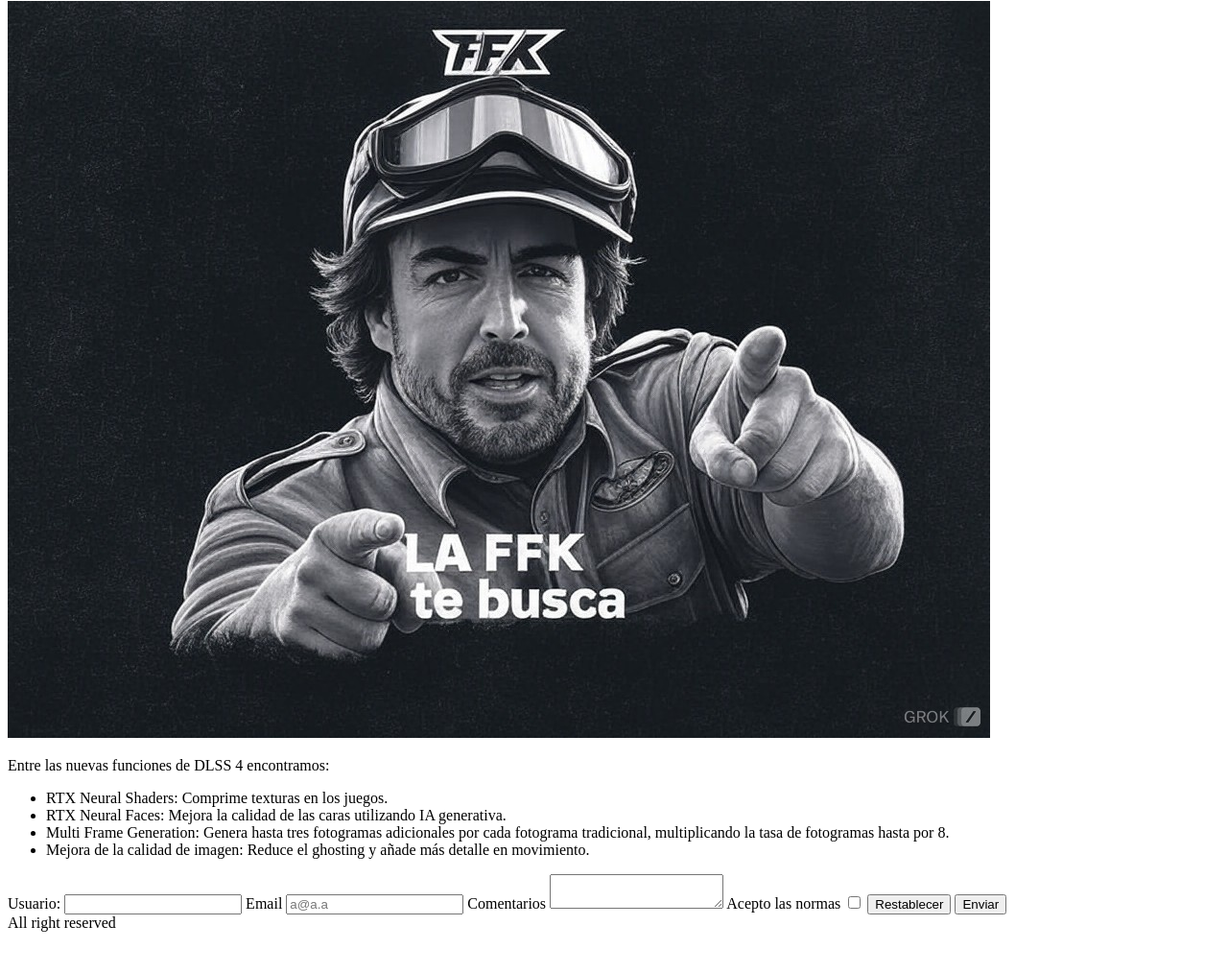
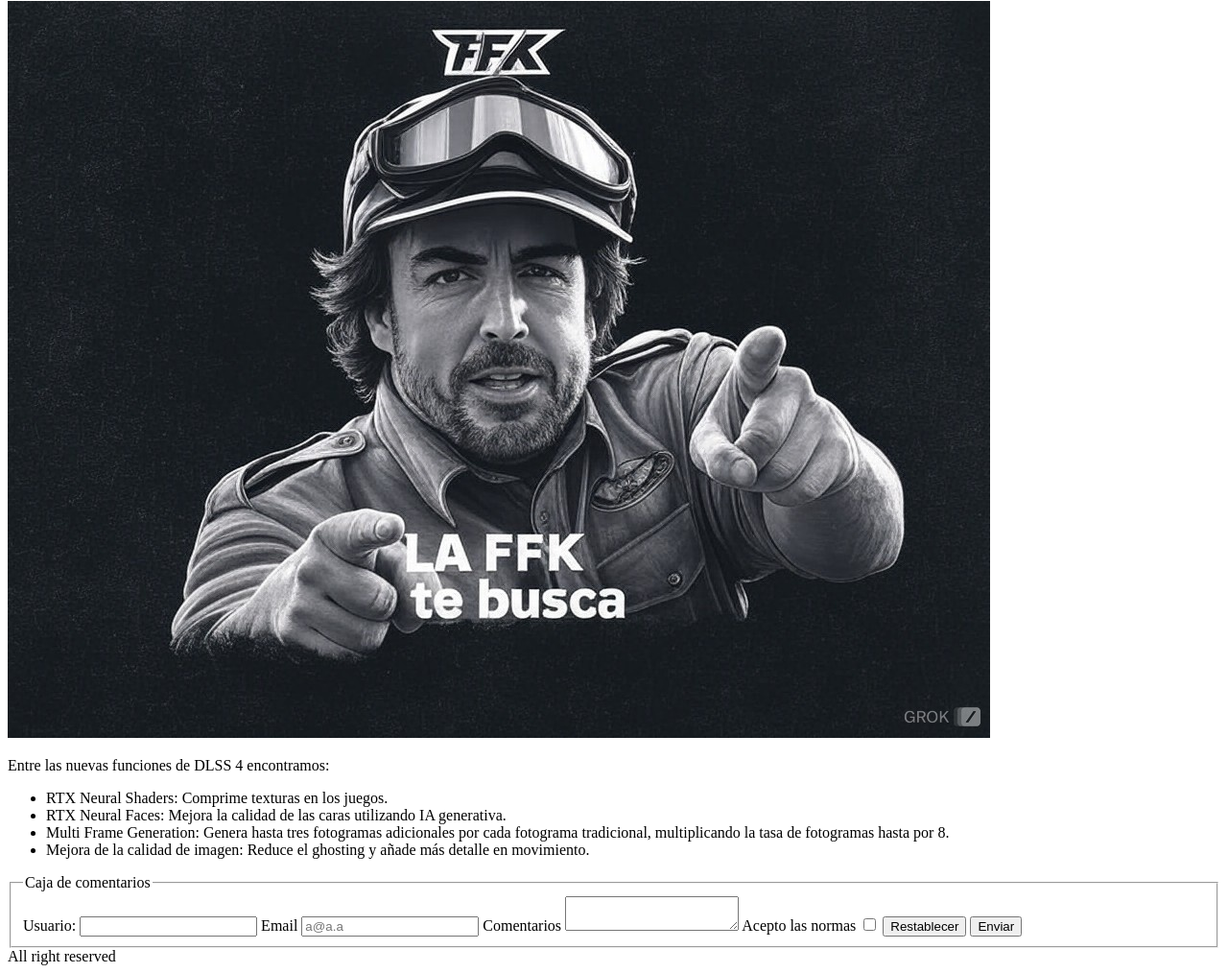
Before and after one commit to Jotanore/NeolandBootcamp, a plain HTML site: page src/index.html in a window 1280 px wide. Shown: the part 1010-2024 px from the top of the page at 96% size. Before the commit the page ends 1989 px from the top, so only its background shows below. Drawn offline with Linux system fonts and the light colour scheme.

Commit message:
añadido fieldset con legend

```diff
--- a/src/index.html
+++ b/src/index.html
@@ -84,6 +84,8 @@
     </article>
 
     <form action="./formulario.html">
+      <fieldset>
+        <legend>Caja de comentarios</legend>
         <label>Usuario:</label>
         <input type="text" name="usuario"/>
         <label>Email</label>
@@ -94,6 +96,8 @@
         <input type="checkbox">
         <button type="reset">Restablecer</button>
         <button type="submit">Enviar</button>
+      </fieldset>
+
 
 
     </form>
```
Lines whose indentation alone changed are shown as unchanged.
